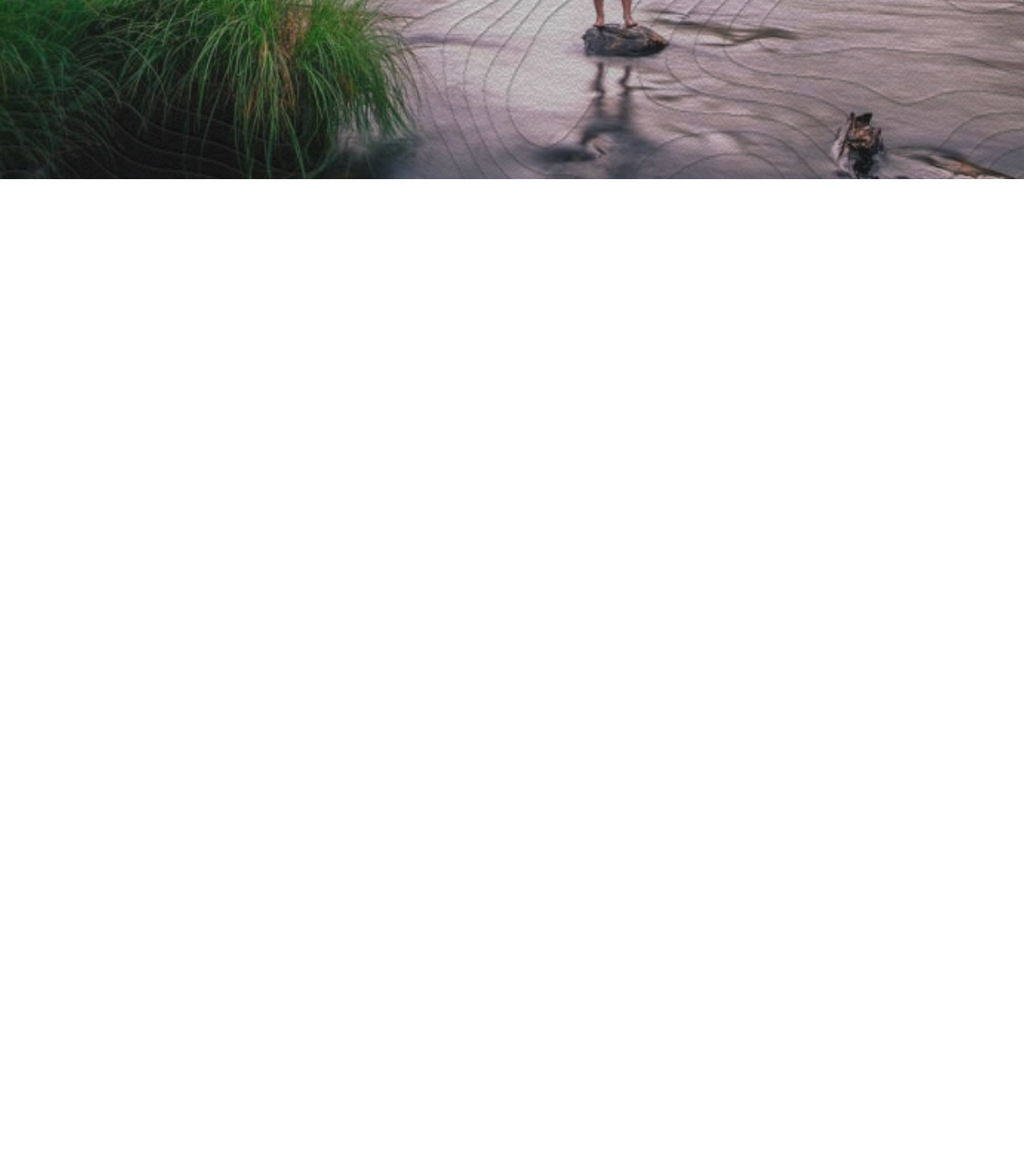
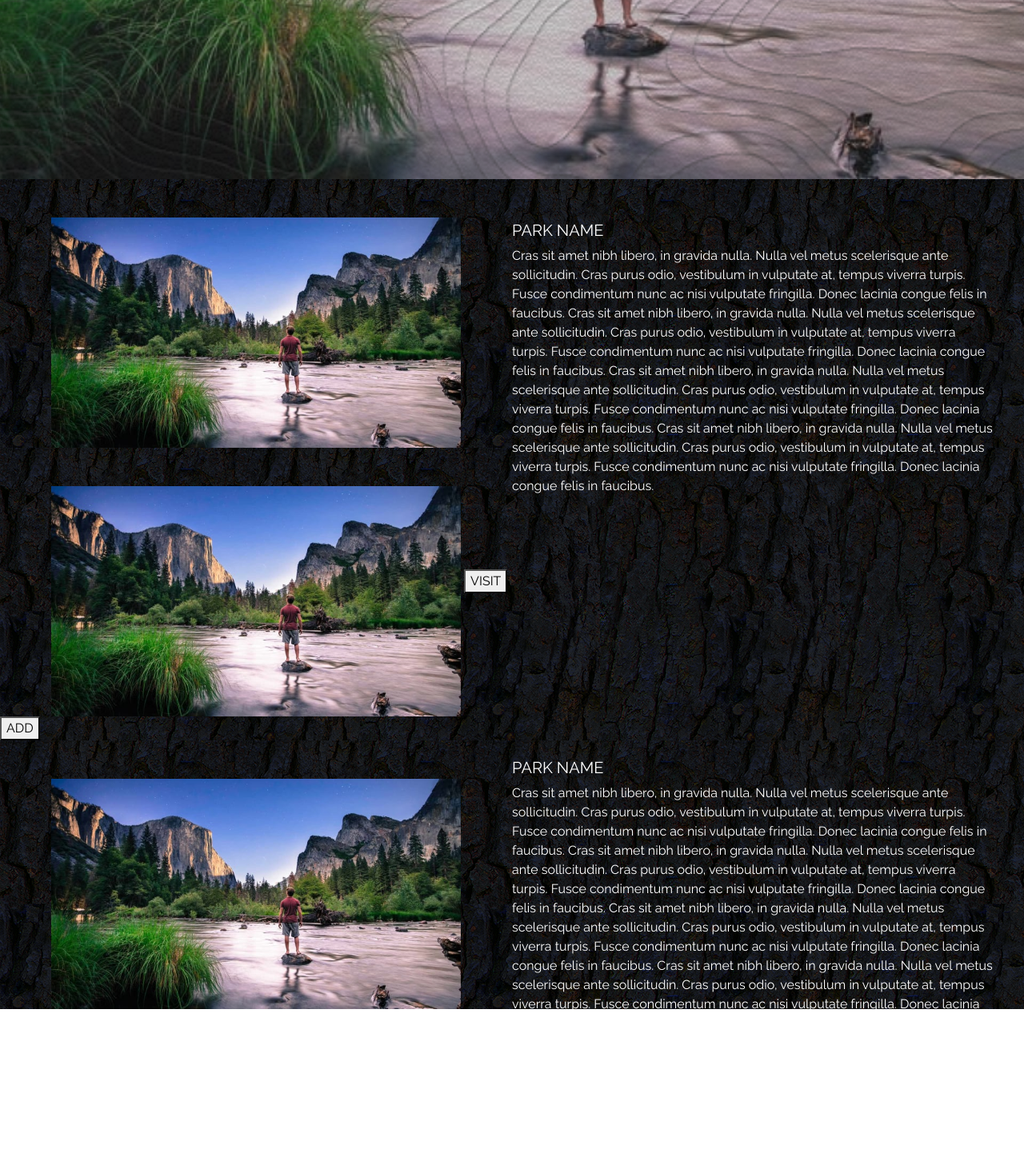
Before and after one commit to markdlt4/Project_2, a plain HTML site: page landingpage.html in a window 1280 px wide. Shown: the part 576-2038 px from the top of the page at 80% size. Before the commit the page ends 800 px from the top, so only its background shows below. Drawn offline with nearby package versions, Linux system fonts and the light colour scheme.

Commit message:
file added

```diff
--- a/landingpage.html
+++ b/landingpage.html
@@ -57,7 +57,37 @@
     </div>
   </div>
 
+    <div class="media bg-dark">
+      <img class=" align-self-start mr-3 mt-5 image-1" src="/images/man looking up at yosemite.jpg" alt="Generic placeholder image">
+      <div class="media-body col-md-6 mt-5 ">
+        <h5 class="mt-1 text-1">PARK NAME</h5>
+        Cras sit amet nibh libero, in gravida nulla. Nulla vel metus scelerisque ante sollicitudin. Cras purus odio, vestibulum in vulputate at, tempus viverra turpis. Fusce condimentum nunc ac nisi vulputate fringilla. Donec lacinia congue felis in faucibus.
+        Cras sit amet nibh libero, in gravida nulla. Nulla vel metus scelerisque ante sollicitudin. Cras purus odio, vestibulum in vulputate at, tempus viverra turpis. Fusce condimentum nunc ac nisi vulputate fringilla. Donec lacinia congue felis in faucibus. Cras sit amet nibh libero, in gravida nulla. Nulla vel metus scelerisque ante sollicitudin. Cras purus odio, vestibulum in vulputate at, tempus viverra turpis. Fusce condimentum nunc ac nisi vulputate fringilla. Donec lacinia congue felis in faucibus.
+        Cras sit amet nibh libero, in gravida nulla. Nulla vel metus scelerisque ante sollicitudin. Cras purus odio, vestibulum in vulputate at, tempus viverra turpis. Fusce condimentum nunc ac nisi vulputate fringilla. Donec lacinia congue felis in faucibus.
+      </div>
+    </div>
 
+    <div class="media bg-dark">
+      <img class=" align-self-start mr-3 mt-5 image-1" src="/images/man looking up at yosemite.jpg" alt="Generic placeholder image">
+      <div class="media-body col-md-6 mt-5 ">
+        <h5 class="mt-1 text-1">PARK NAME</h5>
+        Cras sit amet nibh libero, in gravida nulla. Nulla vel metus scelerisque ante sollicitudin. Cras purus odio, vestibulum in vulputate at, tempus viverra turpis. Fusce condimentum nunc ac nisi vulputate fringilla. Donec lacinia congue felis in faucibus.
+        Cras sit amet nibh libero, in gravida nulla. Nulla vel metus scelerisque ante sollicitudin. Cras purus odio, vestibulum in vulputate at, tempus viverra turpis. Fusce condimentum nunc ac nisi vulputate fringilla. Donec lacinia congue felis in faucibus. Cras sit amet nibh libero, in gravida nulla. Nulla vel metus scelerisque ante sollicitudin. Cras purus odio, vestibulum in vulputate at, tempus viverra turpis. Fusce condimentum nunc ac nisi vulputate fringilla. Donec lacinia congue felis in faucibus.
+        Cras sit amet nibh libero, in gravida nulla. Nulla vel metus scelerisque ante sollicitudin. Cras purus odio, vestibulum in vulputate at, tempus viverra turpis. Fusce condimentum nunc ac nisi vulputate fringilla. Donec lacinia congue felis in faucibus.
+      </div>
+      <button type="button" class="btn1">VISIT</button>
+      <button type="button" class="btn1">ADD</button>
+    </div>
+
+    <div class="media bg-dark">
+      <img class=" align-self-start mr-3 mt-5 image-1" src="/images/man looking up at yosemite.jpg" alt="Generic placeholder image">
+      <div class="media-body col-md-6 mt-5 ">
+        <h5 class="mt-1 text-1">PARK NAME</h5>
+        Cras sit amet nibh libero, in gravida nulla. Nulla vel metus scelerisque ante sollicitudin. Cras purus odio, vestibulum in vulputate at, tempus viverra turpis. Fusce condimentum nunc ac nisi vulputate fringilla. Donec lacinia congue felis in faucibus.
+        Cras sit amet nibh libero, in gravida nulla. Nulla vel metus scelerisque ante sollicitudin. Cras purus odio, vestibulum in vulputate at, tempus viverra turpis. Fusce condimentum nunc ac nisi vulputate fringilla. Donec lacinia congue felis in faucibus. Cras sit amet nibh libero, in gravida nulla. Nulla vel metus scelerisque ante sollicitudin. Cras purus odio, vestibulum in vulputate at, tempus viverra turpis. Fusce condimentum nunc ac nisi vulputate fringilla. Donec lacinia congue felis in faucibus.
+        Cras sit amet nibh libero, in gravida nulla. Nulla vel metus scelerisque ante sollicitudin. Cras purus odio, vestibulum in vulputate at, tempus viverra turpis. Fusce condimentum nunc ac nisi vulputate fringilla. Donec lacinia congue felis in faucibus.
+      </div>
+    </div>
 
 
 
```
Also changed, not shown: server.js (+30 -0 lines).
